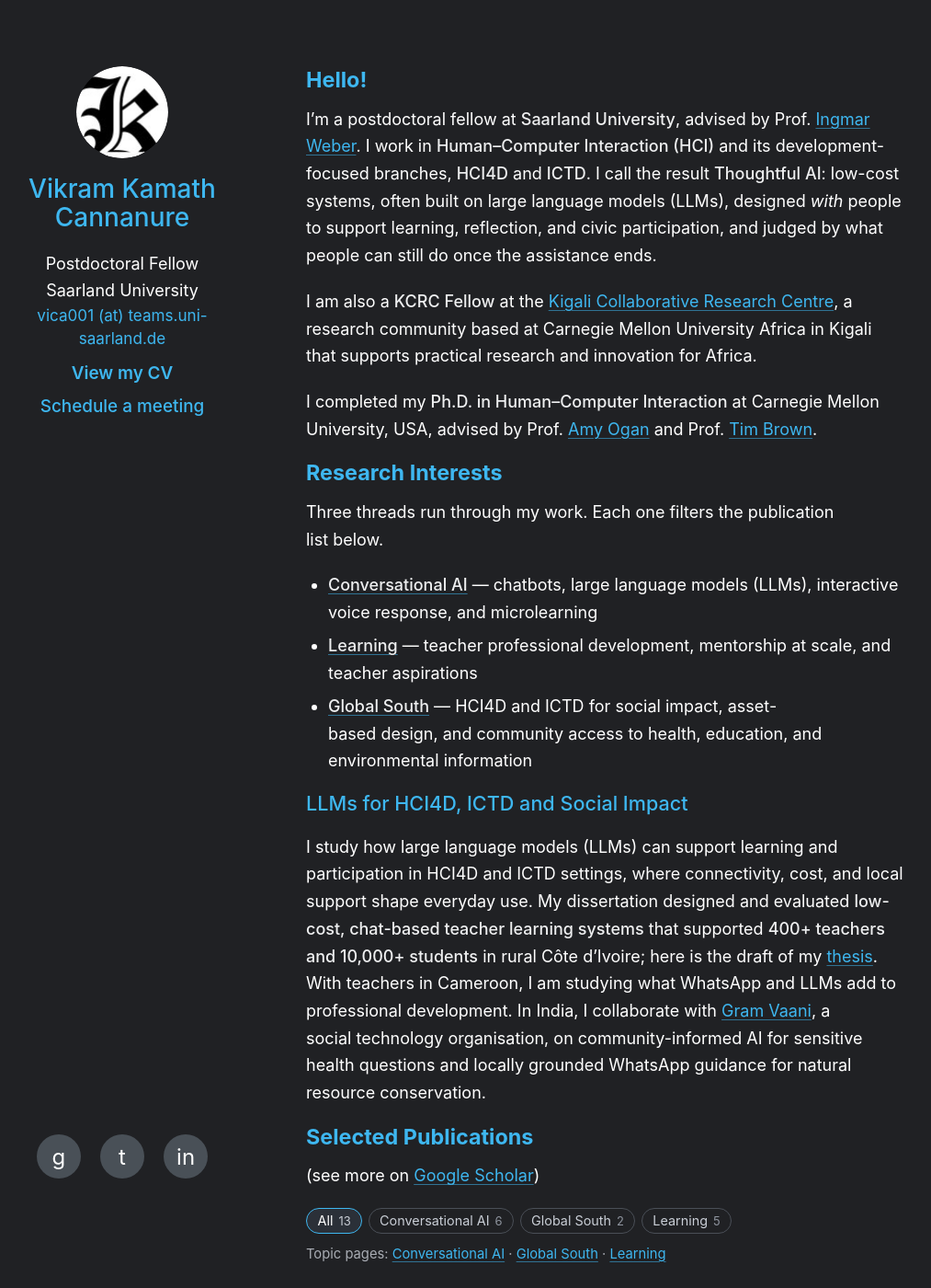
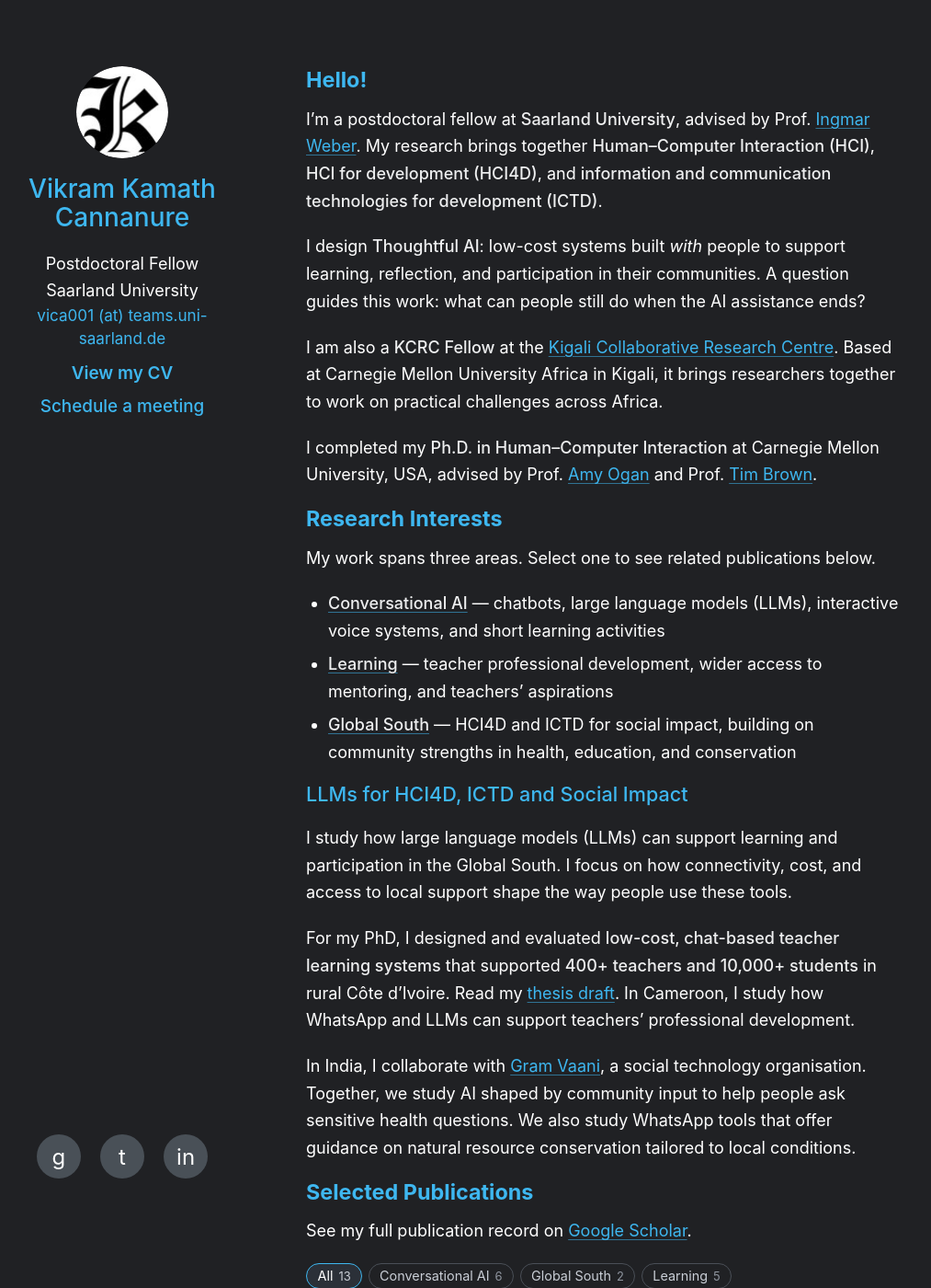
Before and after one commit to kmarkiv/kmarkiv.github.io, a Jekyll site: the page built from README.md, in a window 1280 px wide and 1400 px high. Shown: the whole window at 92% size, without its empty margins (137-1150 px from the left). Built offline with Jekyll 4.4.1, drawn with Linux system fonts in a browser that asks for light colours; our own code applies the rules of GitHub Pages for plain Markdown files; some of the changed text lies outside the part shown.

Commit message:
Make homepage research writing easier to read

```diff
--- a/README.md
+++ b/README.md
@@ -1,8 +1,10 @@
 ## Hello!
 
-I’m a postdoctoral fellow at **Saarland University**, advised by Prof. [Ingmar Weber](https://ingmarweber.de/). I work in **Human–Computer Interaction (HCI)** and its development-focused branches, **HCI4D** and **ICTD**. I call the result **Thoughtful AI**: low-cost systems, often built on large language models (LLMs), designed *with* people to support learning, reflection, and civic participation, and judged by what people can still do once the assistance ends.
+I’m a postdoctoral fellow at **Saarland University**, advised by Prof. [Ingmar Weber](https://ingmarweber.de/). My research brings together **Human–Computer Interaction (HCI)**, **HCI for development (HCI4D)**, and **information and communication technologies for development (ICTD)**.
 
-I am also a **KCRC Fellow** at the [Kigali Collaborative Research Centre](https://www.kcrc.rw/), a research community based at Carnegie Mellon University Africa in Kigali that supports practical research and innovation for Africa.
+I design **Thoughtful AI**: low-cost systems built *with* people to support learning, reflection, and participation in their communities. A question guides this work: what can people still do when the AI assistance ends?
+
+I am also a **KCRC Fellow** at the [Kigali Collaborative Research Centre](https://www.kcrc.rw/). Based at Carnegie Mellon University Africa in Kigali, it brings researchers together to work on practical challenges across Africa.
 
 I completed my **Ph.D. in Human–Computer Interaction** at Carnegie Mellon University, USA, advised by Prof. [Amy Ogan](https://www.amyogan.com/) and Prof. [Tim Brown](https://www.africa.engineering.cmu.edu/about/contact/directory/bios/brown-tim.html).
 
@@ -10,19 +12,24 @@
 
 ## Research Interests
 
-Three threads run through my work. Each one filters the publication list below.
+My work spans three areas. Select one to see related publications below.
 
-- [**Conversational AI**](#selected-publications){:data-jump="conversational-ai" title="Filter to chatbot, LLM and voice work"} — chatbots, large language models (LLMs), interactive voice response, and microlearning
-- [**Learning**](#selected-publications){:data-jump="learning" title="Filter to teacher learning work"} — teacher professional development, mentorship at scale, and teacher aspirations
-- [**Global South**](#selected-publications){:data-jump="global-south" title="Filter to HCI4D and ICTD work"} — HCI4D and ICTD for social impact, asset-based design, and community access to health, education, and environmental information
+- [**Conversational AI**](#selected-publications){:data-jump="conversational-ai" title="Filter to chatbot, LLM and voice work"} — chatbots, large language models (LLMs), interactive voice systems, and short learning activities
+- [**Learning**](#selected-publications){:data-jump="learning" title="Filter to teacher learning work"} — teacher professional development, wider access to mentoring, and teachers’ aspirations
+- [**Global South**](#selected-publications){:data-jump="global-south" title="Filter to HCI4D and ICTD work"} — HCI4D and ICTD for social impact, building on community strengths in health, education, and conservation
 
 ### LLMs for HCI4D, ICTD and Social Impact
 
-I study how large language models (LLMs) can support learning and participation in HCI4D and ICTD settings, where connectivity, cost, and local support shape everyday use. My dissertation designed and evaluated **low-cost, chat-based teacher learning systems** that supported **400+ teachers and 10,000+ students** in rural Côte d’Ivoire; here is the draft of my [thesis]({{ site.thesis_link }}){:title="DIA: Supporting Teacher Professional Development in Low-Infrastructure Settings (PhD thesis, CMU)"}. With teachers in Cameroon, I am studying what WhatsApp and LLMs add to professional development. In India, I collaborate with [Gram Vaani](https://gramvaani.org/){:title="Gram Vaani, a social technology organisation working with rural communities in India"}, a social technology organisation, on community-informed AI for sensitive health questions and locally grounded WhatsApp guidance for natural resource conservation.
+I study how large language models (LLMs) can support learning and participation in the Global South. I focus on how connectivity, cost, and access to local support shape the way people use these tools.
+
+For my PhD, I designed and evaluated **low-cost, chat-based teacher learning systems** that supported **400+ teachers and 10,000+ students** in rural Côte d’Ivoire. Read my [thesis draft]({{ site.thesis_link }}){:title="DIA: Supporting Teacher Professional Development in Low-Infrastructure Settings (PhD thesis, CMU)"}. In Cameroon, I study how WhatsApp and LLMs can support teachers’ professional development.
+
+In India, I collaborate with [Gram Vaani](https://gramvaani.org/){:title="Gram Vaani, a social technology organisation working with rural communities in India"}, a social technology organisation. Together, we study AI shaped by community input to help people ask sensitive health questions. We also study WhatsApp tools that offer guidance on natural resource conservation tailored to local conditions.
 
 
 ## Selected Publications
-(see more on [Google Scholar](https://scholar.google.com/citations?user=HVuuUzwAAAAJ&hl=en))
+
+See my full publication record on [Google Scholar](https://scholar.google.com/citations?user=HVuuUzwAAAAJ&hl=en).
 
 {% assign cats = site.data.publications | map: "tag" | uniq | sort %}
 
@@ -84,8 +91,7 @@
 
 ## Swimming
 
-I’m a long-distance swimmer and have raised funds for NGOs in India.<br>
-Stories on my [blog](https://kmarkiv.wordpress.com/2017/06/21/swimming-10-miles-from-elephanta-island-to-gateway-of-india-for-acid-attack/).
+I’m a long-distance swimmer and have raised funds for NGOs in India. Read about my swims on my [blog](https://kmarkiv.wordpress.com/2017/06/21/swimming-10-miles-from-elephanta-island-to-gateway-of-india-for-acid-attack/).
 
 Selected swims:
 - Elephanta → Gateway of India
@@ -95,8 +101,7 @@
 
 ## Software & Making Things
 
-I’ve built systems for **web, Android, desktop, iOS**, and **hardware**.<br>
-Selected projects include scalable **Flask APIs** (4M+ users), a **WebGL 3D viewer**, **Learn Kannada** (10K+ downloads), and **Jedi Mouse** (gesture + EEG cursor control).
+I’ve built **web, Android, iOS, and desktop software**, as well as **hardware**. My projects include **Flask APIs** serving over 4 million users, a **WebGL 3D viewer**, **Learn Kannada** with over 10,000 downloads, and **Jedi Mouse**, which lets people control a cursor using gestures and EEG signals.
 
 
 ## Contact
--- a/_layouts/default.html
+++ b/_layouts/default.html
@@ -24,7 +24,7 @@
     <!-- Open Graph / Twitter -->
     <meta property="og:type" content="profile">
     <meta property="og:site_name" content="{{ site.title }}">
-    <meta property="og:title" content="{{ site.title }} | LLMs, HCI4D &amp; Social Impact">
+    <meta property="og:title" content="{{ site.title }} | LLMs, HCI4D, ICTD &amp; Social Impact">
     <meta property="og:description" content="{{ site.description }}">
     <meta property="og:url" content="{{ site.canonical }}">
     <meta property="og:image" content="{{ '/assets/og-vikram.jpg' | absolute_url }}">
@@ -34,7 +34,7 @@
     <meta property="profile:first_name" content="Vikram">
     <meta property="profile:last_name" content="Kamath Cannanure">
     <meta name="twitter:card" content="summary_large_image">
-    <meta name="twitter:title" content="{{ site.title }} | LLMs, HCI4D &amp; Social Impact">
+    <meta name="twitter:title" content="{{ site.title }} | LLMs, HCI4D, ICTD &amp; Social Impact">
     <meta name="twitter:description" content="{{ site.description }}">
     <meta name="twitter:image" content="{{ '/assets/og-vikram.jpg' | absolute_url }}">
     <meta name="twitter:image:alt" content="Portrait of Vikram Kamath Cannanure">
```
